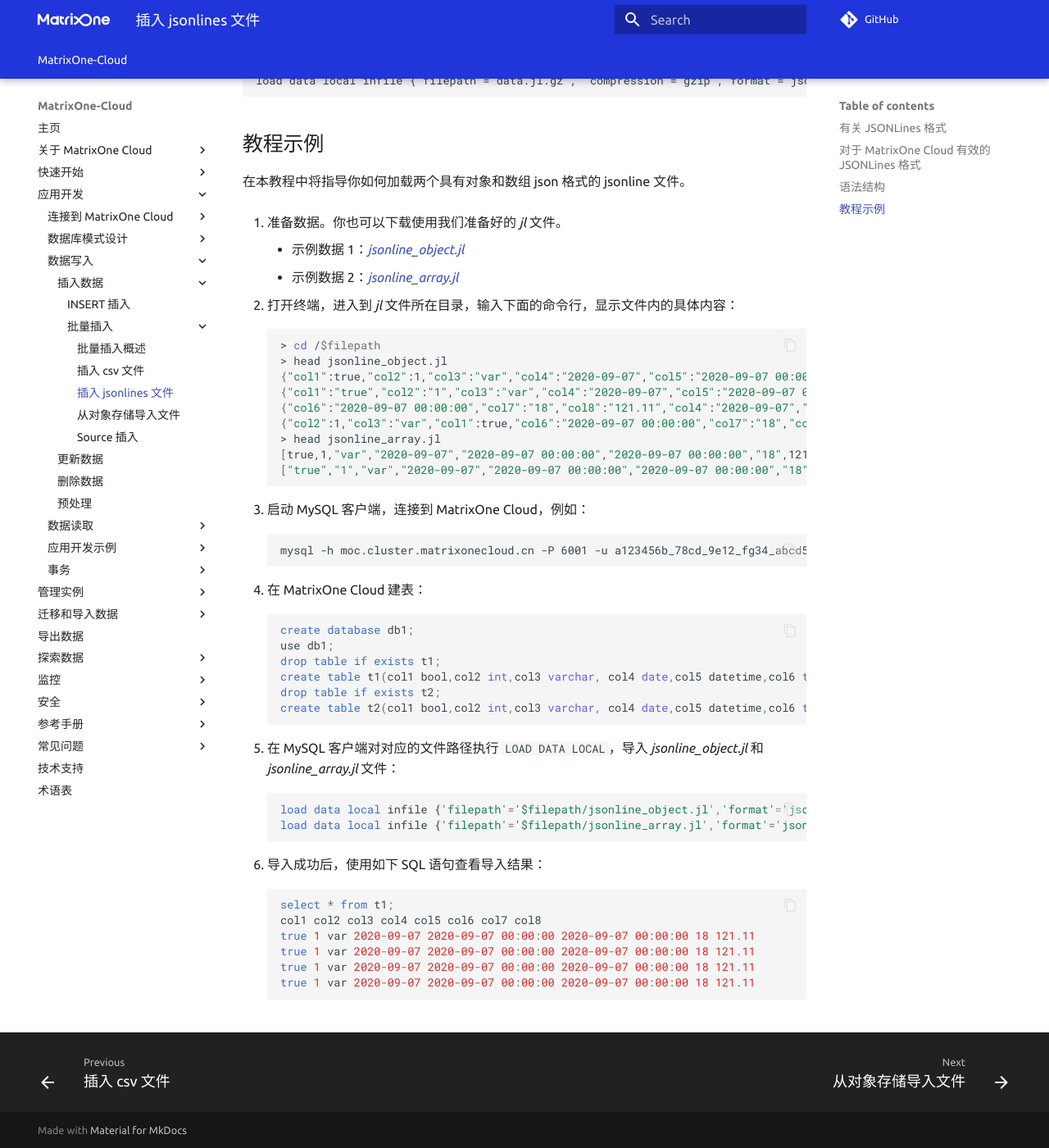
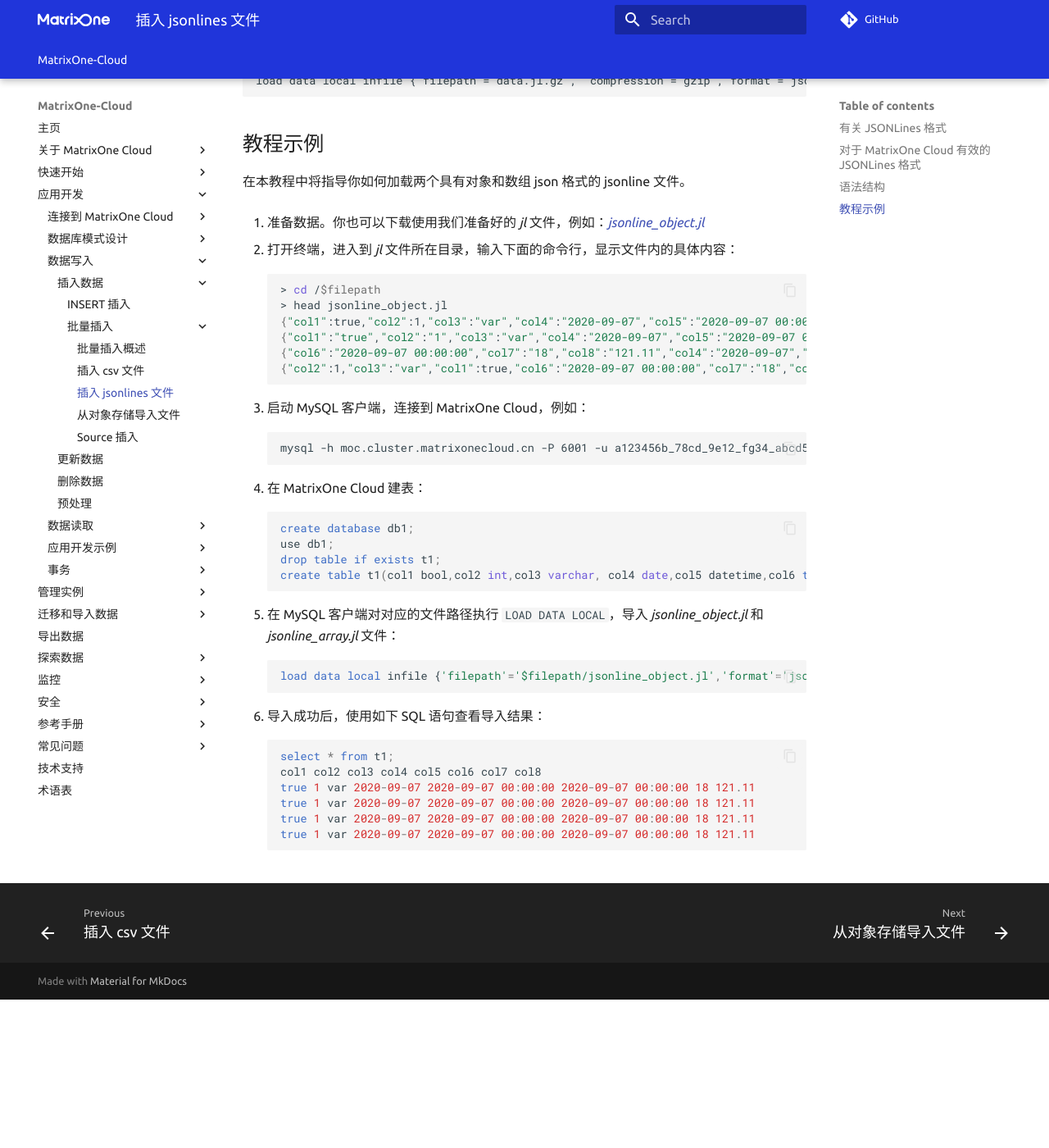
Before and after one commit to yangj1211/moc-docs, an MkDocs documentation site: the page built from docs/MatrixOne-Cloud/App-Develop/import-data/bulk-load/load-jsonline.md, in a window 1280 px wide and 1400 px high, scrolled down 3312 px. Shown: the whole window at 82% size. Built offline with MkDocs 1.6.1 and Material for MkDocs 9.7.7, drawn with Linux system fonts in a browser that asks for light colours; comment, search, counter and statistics services are not loaded; the version menu is left out; after the commit the page ends 4531 px from its top, so only the background shows below that.

Commit message:
Update load-jsonline.md
暂时删除不可用示例

Signed-off-by: 吴梦龙 <90299197+WuMenglong@users.noreply.github.com>

````diff
--- a/docs/MatrixOne-Cloud/App-Develop/import-data/bulk-load/load-jsonline.md
+++ b/docs/MatrixOne-Cloud/App-Develop/import-data/bulk-load/load-jsonline.md
@@ -129,10 +129,7 @@
 
 在本教程中将指导你如何加载两个具有对象和数组 json 格式的 jsonline 文件。
 
-1. 准备数据。你也可以下载使用我们准备好的 *jl* 文件。
-
-    * 示例数据 1：*[jsonline_object.jl](https://github.com/matrixorigin/matrixone/blob/main/test/distributed/resources/load_data/jsonline_object.jl)*
-    * 示例数据 2：*[jsonline_array.jl](https://github.com/matrixorigin/matrixone/blob/main/test/distributed/resources/load_data/jsonline_array.jl)*
+1. 准备数据。你也可以下载使用我们准备好的 *jl* 文件，例如：*[jsonline_object.jl](https://github.com/matrixorigin/matrixone/blob/main/test/distributed/resources/load_data/jsonline_object.jl)*
 
 2. 打开终端，进入到 *jl* 文件所在目录，输入下面的命令行，显示文件内的具体内容：
 
@@ -143,9 +140,6 @@
     {"col1":"true","col2":"1","col3":"var","col4":"2020-09-07","col5":"2020-09-07 00:00:00","col6":"2020-09-07 00:00:00","col7":"18","col8":"121.11"}
     {"col6":"2020-09-07 00:00:00","col7":"18","col8":"121.11","col4":"2020-09-07","col5":"2020-09-07 00:00:00","col1":"true","col2":"1","col3":"var"}
     {"col2":1,"col3":"var","col1":true,"col6":"2020-09-07 00:00:00","col7":"18","col4":"2020-09-07","col5":"2020-09-07 00:00:00","col8":121.11}
-    > head jsonline_array.jl
-    [true,1,"var","2020-09-07","2020-09-07 00:00:00","2020-09-07 00:00:00","18",121.11]
-    ["true","1","var","2020-09-07","2020-09-07 00:00:00","2020-09-07 00:00:00","18","121.11"]
     ```
 
 3. 启动 MySQL 客户端，连接到 MatrixOne Cloud，例如：
@@ -161,15 +155,12 @@
     use db1;
     drop table if exists t1;
     create table t1(col1 bool,col2 int,col3 varchar, col4 date,col5 datetime,col6 timestamp,col7 decimal,col8 float);
-    drop table if exists t2;
-    create table t2(col1 bool,col2 int,col3 varchar, col4 date,col5 datetime,col6 timestamp,col7 decimal,col8 float);
     ```
 
 5. 在 MySQL 客户端对对应的文件路径执行 `LOAD DATA LOCAL`，导入 *jsonline_object.jl* 和 *jsonline_array.jl* 文件：
 
     ```sql
     load data local infile {'filepath'='$filepath/jsonline_object.jl','format'='jsonline','jsondata'='object'} into table t1;
-    load data local infile {'filepath'='$filepath/jsonline_array.jl','format'='jsonline','jsondata'='array'} into table t2;
     ```
 
 6. 导入成功后，使用如下 SQL 语句查看导入结果：
````
